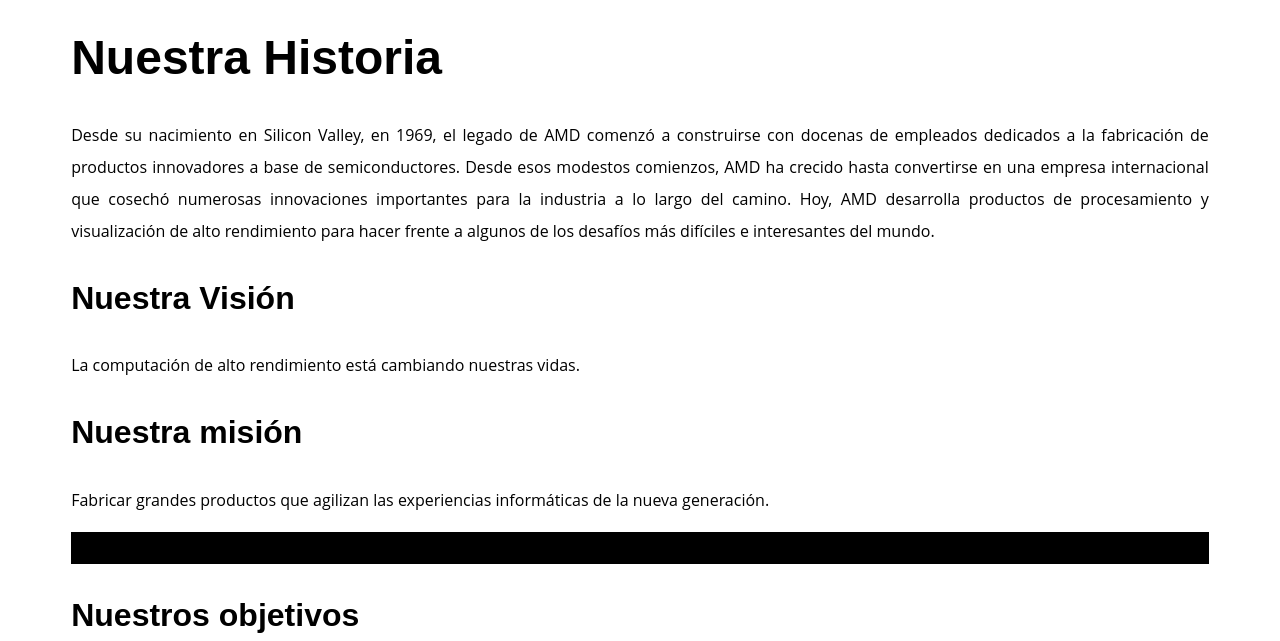
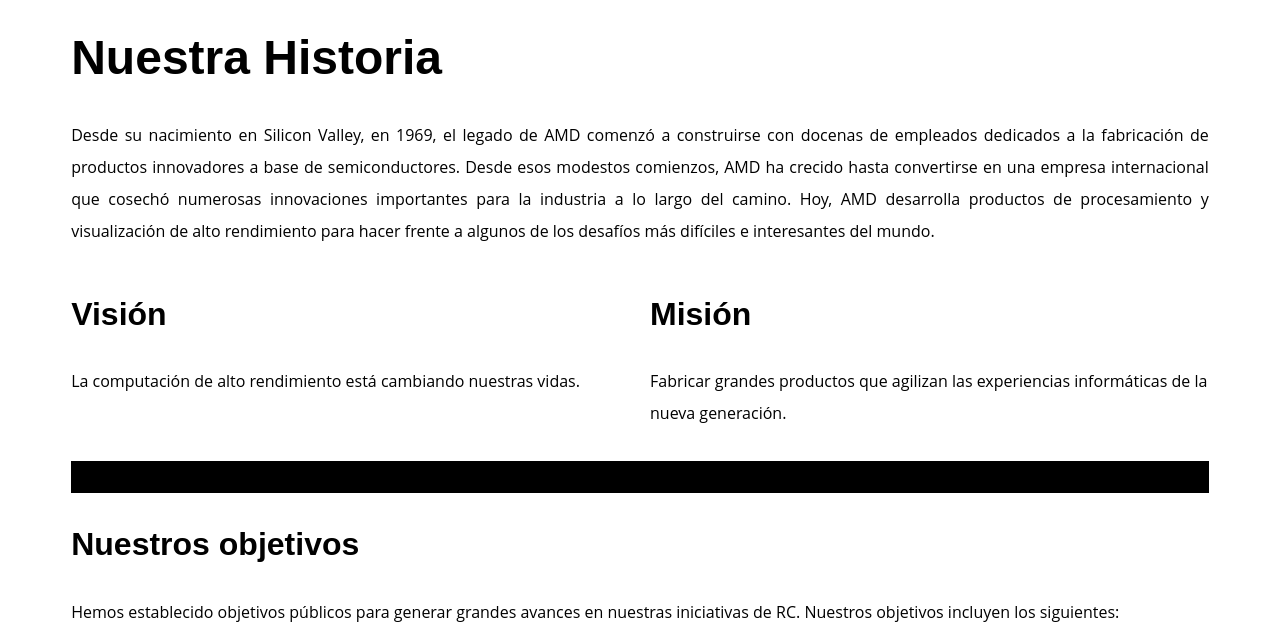
Before and after one commit to ErickA2000/project-integrador, a plain HTML site: page about.html in a window 1280 px wide. Shown: the part 120-761 px from the top of the page. Drawn offline with Linux system fonts and the light colour scheme.

Commit message:
guardado 2, completo

```diff
--- a/about.html
+++ b/about.html
@@ -36,11 +36,18 @@
                      productos de procesamiento y visualización de alto rendimiento para hacer frente a algunos de los
                      desafíos más difíciles e interesantes del mundo.</p>
 
-                <h3>Nuestra Visión</h3>
-                <p>La computación de alto rendimiento está cambiando nuestras vidas.</p>
+                <div class="grid-misi-visi">
+                    <div class="text-misi-visi">
+                        <h3>Visión</h3>
+                        <p>La computación de alto rendimiento está cambiando nuestras vidas.</p>
+                    </div>
+                    <div class="text-misi-visi">
+                        <h3>Misión</h3>
+                        <p>Fabricar grandes productos que agilizan las experiencias informáticas de la nueva generación.</p>
+                    </div>
 
-                <h3>Nuestra misión</h3>
-                <p>Fabricar grandes productos que agilizan las experiencias informáticas de la nueva generación.</p>
+                </div>
+
 
                 <div class="separacion">
                     <p>--------------------------------------------------------------</p>
--- a/css/style.css
+++ b/css/style.css
@@ -101,6 +101,7 @@
 
 .text-footer{
     color: white;
+    text-align: center;
 }
 
 .logoimg{
@@ -120,3 +121,11 @@
 .text-objetivos{
     text-align: center;
 }
+
+@media (min-width: 768px) {
+    .grid-misi-visi{
+        display: grid;
+        grid-template-columns: repeat(2, 1fr);
+        gap: 2rem;
+    }
+}
```
